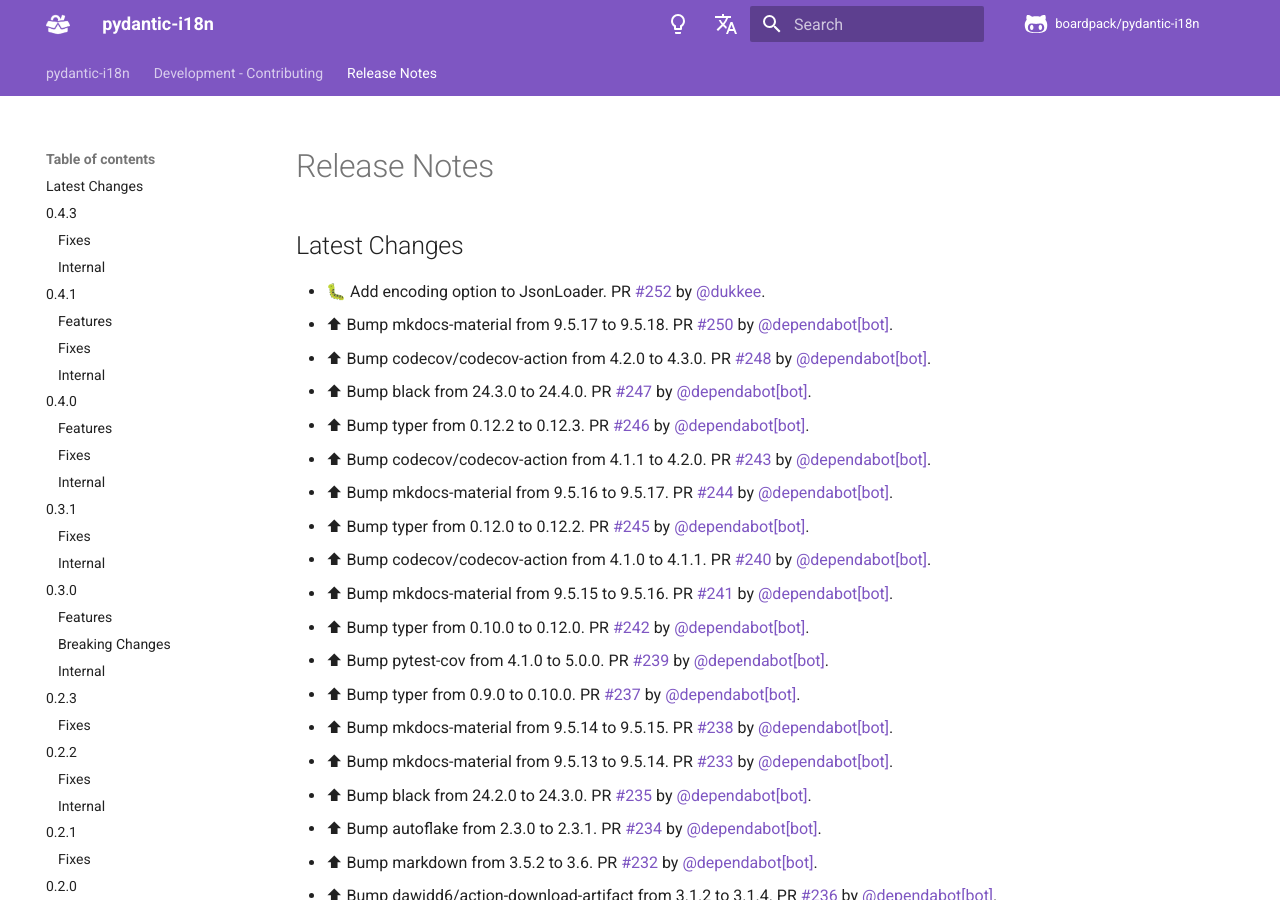
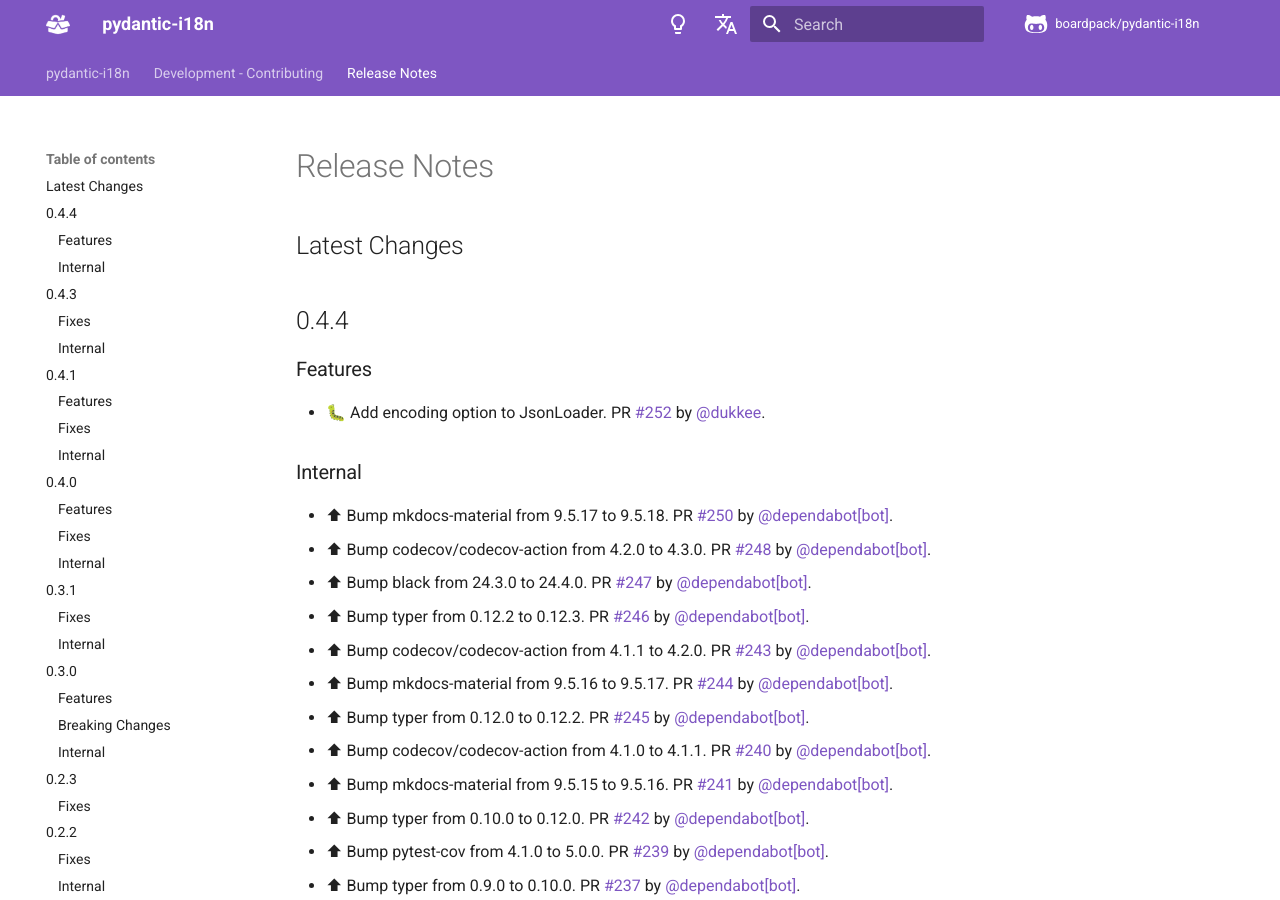
Before and after one commit to boardpack/pydantic-i18n, an MkDocs documentation site: the page built from docs/en/docs/release-notes.md, in a window 1280 px wide and 900 px high. Built offline with MkDocs 1.6.1 and Material for MkDocs 9.7.7, drawn with Linux system fonts in a browser that asks for light colours; comment, search, counter and statistics services are not loaded.

Commit message:
🔖 Release version 0.4.4

```diff
--- a/docs/en/docs/release-notes.md
+++ b/docs/en/docs/release-notes.md
@@ -2,7 +2,14 @@
 
 ## Latest Changes
 
+## 0.4.4
+
+### Features
+
 * 🐛 Add encoding option to JsonLoader. PR [#252](https://github.com/boardpack/pydantic-i18n/pull/252) by [@dukkee](https://github.com/dukkee).
+
+### Internal
+
 * ⬆ Bump mkdocs-material from 9.5.17 to 9.5.18. PR [#250](https://github.com/boardpack/pydantic-i18n/pull/250) by [@dependabot[bot]](https://github.com/apps/dependabot).
 * ⬆ Bump codecov/codecov-action from 4.2.0 to 4.3.0. PR [#248](https://github.com/boardpack/pydantic-i18n/pull/248) by [@dependabot[bot]](https://github.com/apps/dependabot).
 * ⬆ Bump black from 24.3.0 to 24.4.0. PR [#247](https://github.com/boardpack/pydantic-i18n/pull/247) by [@dependabot[bot]](https://github.com/apps/dependabot).
--- a/pydantic_i18n/__init__.py
+++ b/pydantic_i18n/__init__.py
@@ -2,7 +2,7 @@
 
 __author__ = """Roman Sadzhenytsia"""
 __email__ = "urchin.dukkee@gmail.com"
-__version__ = "0.4.3"
+__version__ = "0.4.4"
 
 from .loaders import BabelLoader, BaseLoader, DictLoader, JsonLoader
 from .main import PydanticI18n
```
